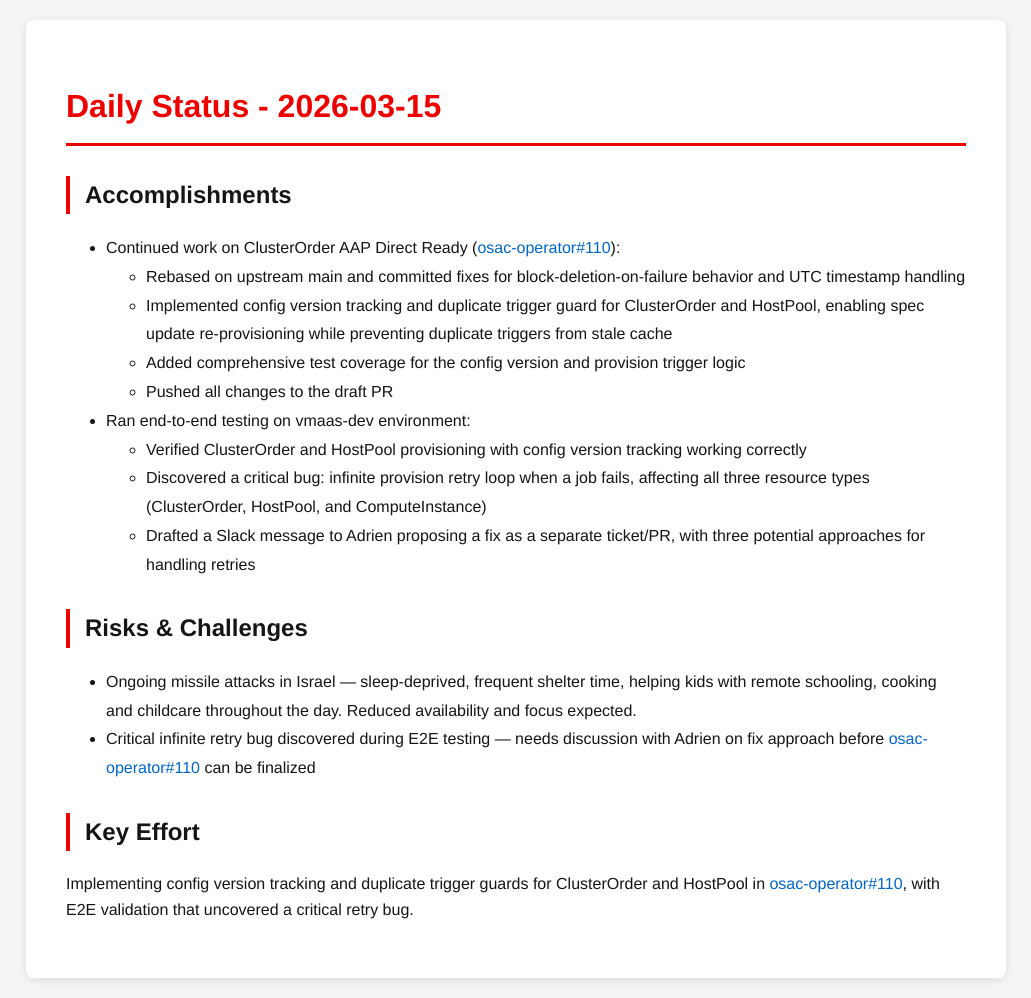
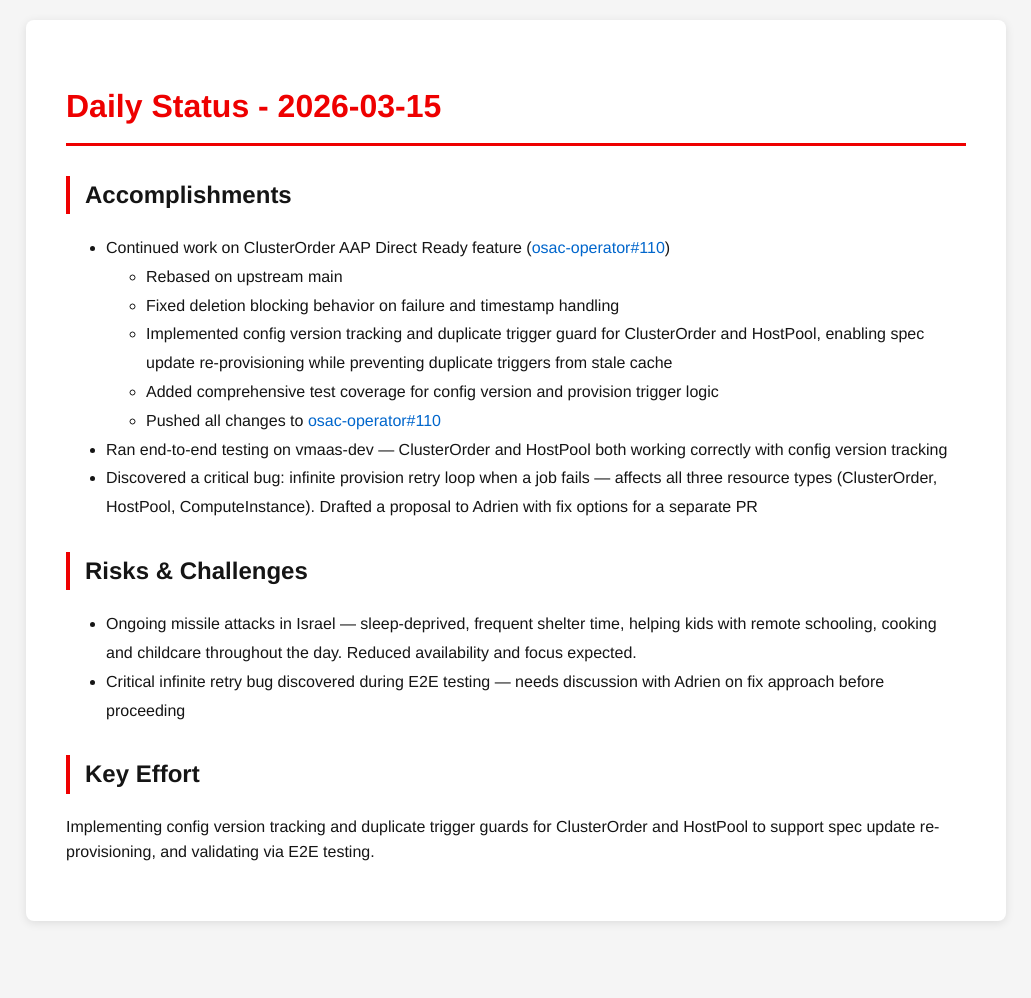
Before and after one commit to tzvatot/daily-status, a Jekyll site: the page built from 2026-03-15.md, in a window 1280 px wide. Shown: the whole page, without its empty margins (124-1155 px from the left). Built offline with Jekyll 4.4.1, drawn with Linux system fonts in a browser that asks for light colours; after the commit the page ends 941 px from its top, so only the background shows below that.

Commit message:
Daily status update - 2026-03-15

```diff
--- a/2026-03-15.md
+++ b/2026-03-15.md
@@ -7,22 +7,18 @@ date: 2026-03-15
 # Daily Status - 2026-03-15
 
 ## Accomplishments
-
-- Continued work on ClusterOrder AAP Direct Ready ([osac-operator#110](https://github.com/osac-project/osac-operator/pull/110)):
-  - Rebased on upstream main and committed fixes for block-deletion-on-failure behavior and UTC timestamp handling
+- Continued work on ClusterOrder AAP Direct Ready feature ([osac-operator#110](https://github.com/osac-project/osac-operator/pull/110))
+  - Rebased on upstream main
+  - Fixed deletion blocking behavior on failure and timestamp handling
   - Implemented config version tracking and duplicate trigger guard for ClusterOrder and HostPool, enabling spec update re-provisioning while preventing duplicate triggers from stale cache
-  - Added comprehensive test coverage for the config version and provision trigger logic
-  - Pushed all changes to the draft PR
-- Ran end-to-end testing on vmaas-dev environment:
-  - Verified ClusterOrder and HostPool provisioning with config version tracking working correctly
-  - Discovered a critical bug: infinite provision retry loop when a job fails, affecting all three resource types (ClusterOrder, HostPool, and ComputeInstance)
-  - Drafted a Slack message to Adrien proposing a fix as a separate ticket/PR, with three potential approaches for handling retries
+  - Added comprehensive test coverage for config version and provision trigger logic
+  - Pushed all changes to [osac-operator#110](https://github.com/osac-project/osac-operator/pull/110)
+- Ran end-to-end testing on vmaas-dev — ClusterOrder and HostPool both working correctly with config version tracking
+- Discovered a critical bug: infinite provision retry loop when a job fails — affects all three resource types (ClusterOrder, HostPool, ComputeInstance). Drafted a proposal to Adrien with fix options for a separate PR
 
 ## Risks & Challenges
-
 - Ongoing missile attacks in Israel — sleep-deprived, frequent shelter time, helping kids with remote schooling, cooking and childcare throughout the day. Reduced availability and focus expected.
-- Critical infinite retry bug discovered during E2E testing — needs discussion with Adrien on fix approach before [osac-operator#110](https://github.com/osac-project/osac-operator/pull/110) can be finalized
+- Critical infinite retry bug discovered during E2E testing — needs discussion with Adrien on fix approach before proceeding
 
 ## Key Effort
-
-Implementing config version tracking and duplicate trigger guards for ClusterOrder and HostPool in [osac-operator#110](https://github.com/osac-project/osac-operator/pull/110), with E2E validation that uncovered a critical retry bug.
+Implementing config version tracking and duplicate trigger guards for ClusterOrder and HostPool to support spec update re-provisioning, and validating via E2E testing.
```
